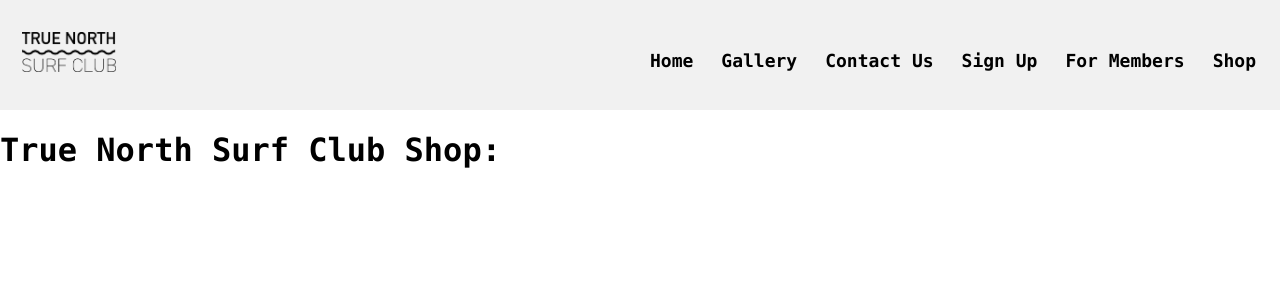
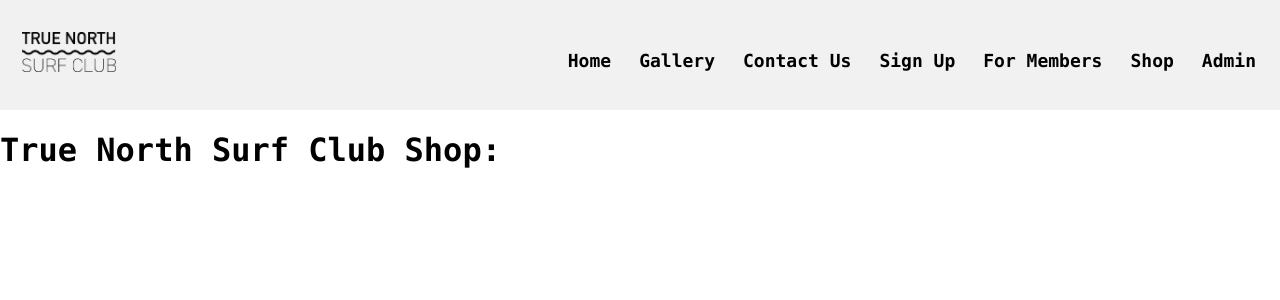
Before and after one commit to benkelly2/KV6002, a PHP site: page /shop.php in a window 1280 px wide. Shown: the top 300 px of the page. Run offline with PHP 8.4, Linux system fonts and the light colour scheme.

Commit message:
Adding the admin button to the nav menu

```diff
--- a/TrueNorth Surfing/src/contact.php
+++ b/TrueNorth Surfing/src/contact.php
@@ -4,7 +4,7 @@
     include("scripts/functions.php");
     echo headSetup("TNSC - Contact", "../css/contact.css");
     echo headerSetup();
-    echo genNav(array("index.php" => "Home", "gallery.php" => "Gallery", "contact.php" => "Contact Us", "signup.php" => "Sign Up", "members.php" => "For Members", "shop.php" => "Shop"));
+    echo genNav(array("index.php" => "Home", "gallery.php" => "Gallery", "contact.php" => "Contact Us", "signup.php" => "Sign Up", "members.php" => "For Members", "shop.php" => "Shop", "admin.php" => "Admin"));
     echo headerClose();
     echo bodyStart("Contact Form:");
 ?>
--- a/TrueNorth Surfing/src/gallery.php
+++ b/TrueNorth Surfing/src/gallery.php
@@ -4,7 +4,7 @@
     include("scripts/functions.php");
     echo headSetup("TNSC - Gallery", "../css/gallery.css");
     echo headerSetup();
-    echo genNav(array("index.php" => "Home", "gallery.php" => "Gallery", "contact.php" => "Contact Us", "signup.php" => "Sign Up", "members.php" => "For Members", "shop.php" => "Shop"));
+    echo genNav(array("index.php" => "Home", "gallery.php" => "Gallery", "contact.php" => "Contact Us", "signup.php" => "Sign Up", "members.php" => "For Members", "shop.php" => "Shop", "admin.php" => "Admin"));
     echo headerClose();
     echo bodyStart("Gallery:");
 ?>
--- a/TrueNorth Surfing/src/members.php
+++ b/TrueNorth Surfing/src/members.php
@@ -1,5 +1,5 @@
 <?php
-    //ini_set("session.save_path", "WHEREVER THE SESSION DATA FILE WILL BE");
+    //The members page shows a list of the available events
     session_start();
     include ("config.php");
     include("scripts/functions.php");
--- a/TrueNorth Surfing/src/newshop.php
+++ b/TrueNorth Surfing/src/newshop.php
@@ -4,6 +4,6 @@
     include("scripts/updated_functions.php");
     echo headSetup("TNSC - Shop", "../css/shop.css");
     echo bodyStartSetup();
-    echo genNav(array("index.php" => "Home", "gallery.php" => "Gallery", "contact.php" => "Contact Us", "signup.php" => "Sign Up", "members.php" => "For Members", "newshop.php" => "Shop"));
+    echo genNav(array("index.php" => "Home", "gallery.php" => "Gallery", "contact.php" => "Contact Us", "signup.php" => "Sign Up", "members.php" => "For Members", "newshop.php" => "Shop", "admin.php" => "Admin", "admin.php" => "Admin"));
     echo bodyClose("True North Surf Club Shop:");
     ?>
--- a/TrueNorth Surfing/src/shop.php
+++ b/TrueNorth Surfing/src/shop.php
@@ -4,7 +4,7 @@
     include("scripts/functions.php");
     echo headSetup("TNSC - Shop", "../css/shop.css");
     echo headerSetup();
-    echo genNav(array("index.php" => "Home", "gallery.php" => "Gallery", "contact.php" => "Contact Us", "signup.php" => "Sign Up", "members.php" => "For Members", "shop.php" => "Shop"));
+    echo genNav(array("index.php" => "Home", "gallery.php" => "Gallery", "contact.php" => "Contact Us", "signup.php" => "Sign Up", "members.php" => "For Members", "shop.php" => "Shop", "admin.php" => "Admin"));
     echo headerClose();
     echo bodyStart("True North Surf Club Shop:");
     echo bodyEnd();
--- a/TrueNorth Surfing/src/signup.php
+++ b/TrueNorth Surfing/src/signup.php
@@ -5,7 +5,7 @@
     include("scripts/functions.php");
     echo headSetup("TNSC - Sign Up", "../css/signup.css");
     echo headerSetup();
-    echo genNav(array("index.php" => "Home", "gallery.php" => "Gallery", "contact.php" => "Contact Us", "signup.php" => "Sign Up", "members.php" => "For Members", "shop.php" => "Shop"));
+    echo genNav(array("index.php" => "Home", "gallery.php" => "Gallery", "contact.php" => "Contact Us", "signup.php" => "Sign Up", "members.php" => "For Members", "shop.php" => "Shop", "admin.php" => "Admin"));
     echo headerClose();
     echo bodyStart("Sign-Up Form:");
     ?>
```
